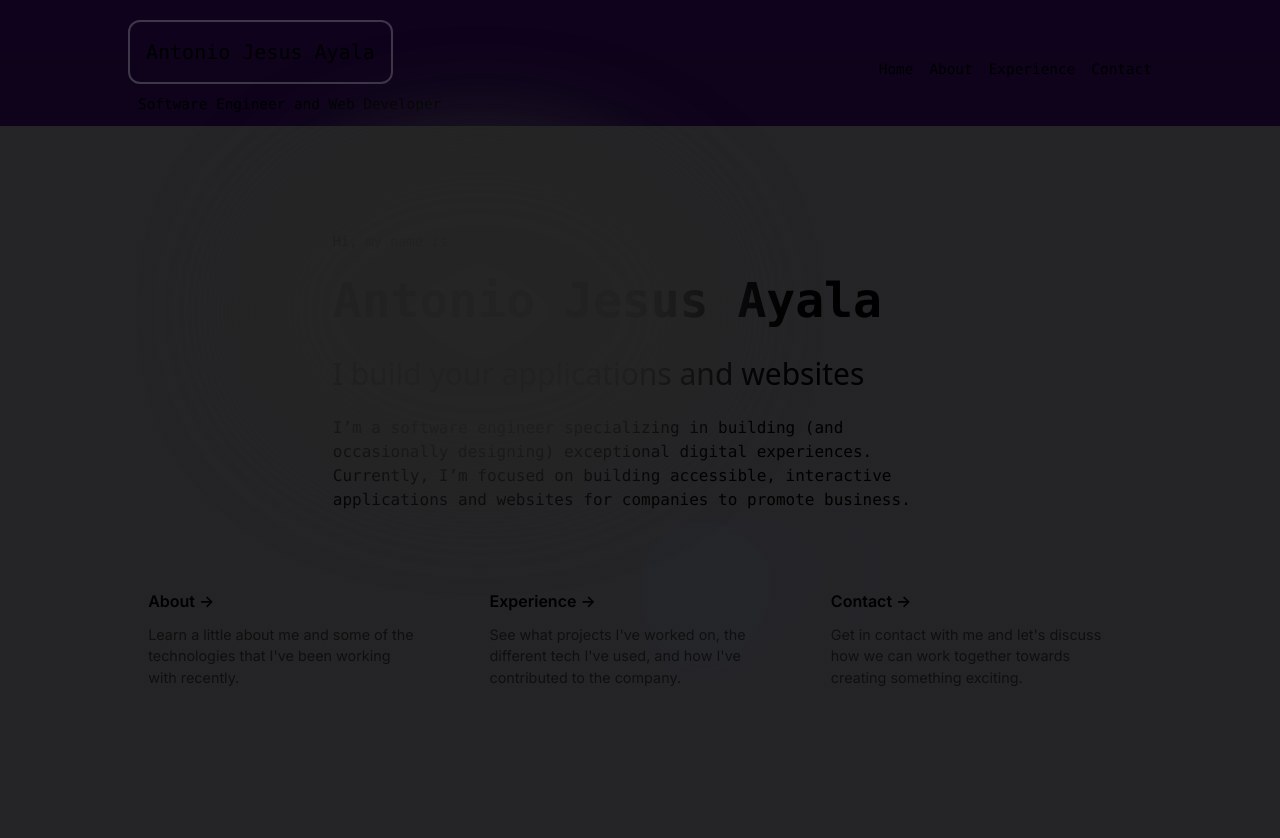
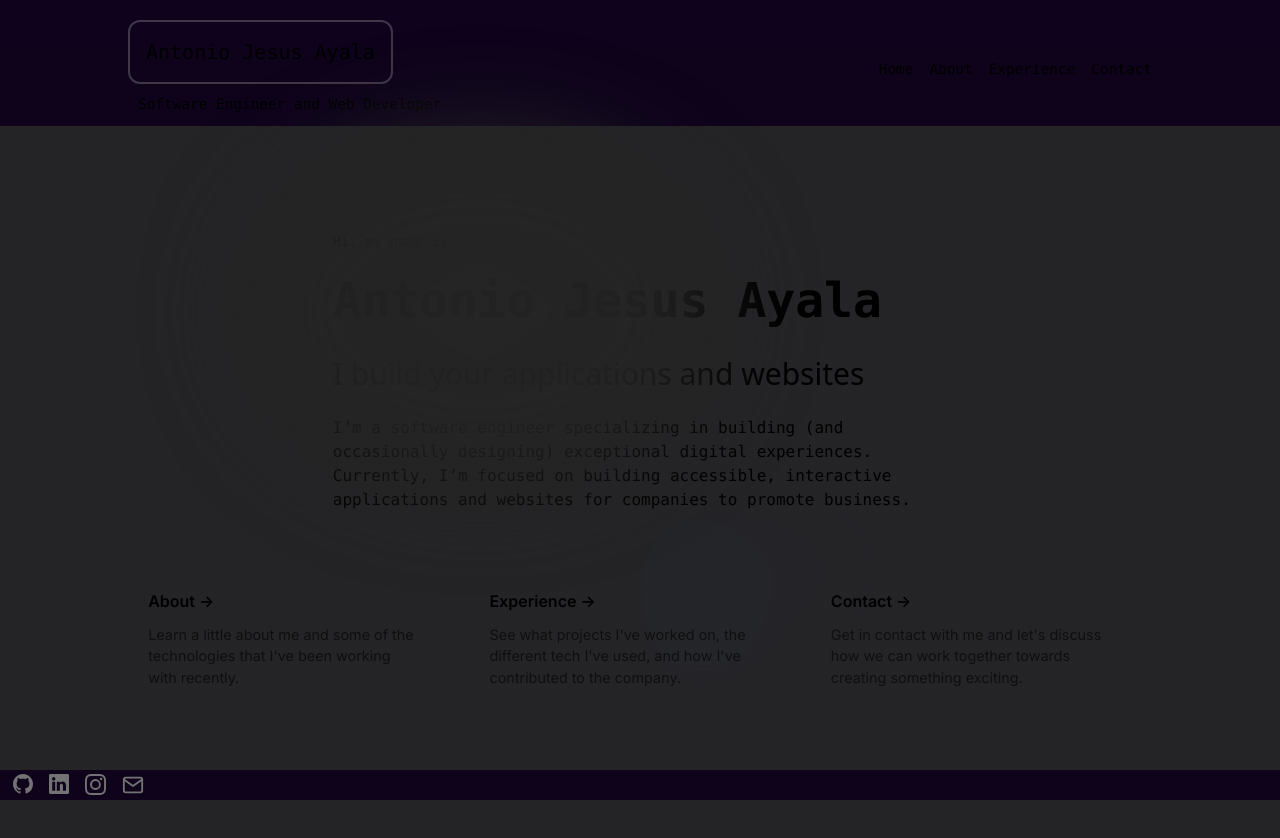
Before and after one commit to antonioclimbs/my-website-portfolio, a Next.js app: page / in a window 1280 px wide. Shown: the top 838 px of the page. Built offline with nearby package versions, Linux system fonts and the light colour scheme.

Commit message:
finished footer

```diff
--- a/components/footer.tsx
+++ b/components/footer.tsx
@@ -1,18 +1,14 @@
-// import {
-//   ArrowIcon,
-//   GitHubIcon,
-// } from 'components/icons';
-
 import { GoMarkGithub } from "react-icons/go";
 import { FiMail } from "react-icons/fi"
 import { BsInstagram, BsLinkedin } from "react-icons/bs"
+import styles from '../styles/Footer.module.css'
 
 export default function Footer() {
   return (
-    <div className='footer'>
+    <div className={styles.footer}>
 
 
-      <ul className="flex flex-col md:flex-row mt-8 space-x-0 md:space-x-4 space-y-2 md:space-y-0 font-sm text-neutral-500 dark:text-neutral-400">
+      <ul className="flex flex-row space-x-4 space-y-0 font-sm text-neutral-500 dark:text-neutral-400">
         <li>
           <a
             rel="noopener noreferrer"
@@ -26,7 +22,7 @@ export default function Footer() {
         </li>
         <li>
           <a
-            className="flex items-center hover:text-neutral-700 dark:hover:text-neutral-200 transition-all"
+            className="flex items-center hover:text-neutral-700 transition-all"
             rel="noopener noreferrer"
             target="_blank"
             href="https://www.linkedin.com/in/antonio-jesus-ayala/"
@@ -37,7 +33,7 @@ export default function Footer() {
         </li>
         <li>
           <a
-            className="flex items-center hover:text-neutral-700 dark:hover:text-neutral-200 transition-all"
+            className="flex items-center hover:text-neutral-700 transition-all"
             rel="noopener noreferrer"
             target="_blank"
             href="https://www.instagram.com/ayala.photographs/"
@@ -48,7 +44,7 @@ export default function Footer() {
         </li>
         <li>
           <a
-            className="flex items-center hover:text-neutral-700 dark:hover:text-neutral-200 transition-all"
+            className="flex items-center hover:text-neutral-700 transition-all"
             rel="noopener noreferrer"
             target="_blank"
             href="mailto:ayala.antonio.jesus@gmail.com"
--- a/pages/_app.tsx
+++ b/pages/_app.tsx
@@ -1,5 +1,6 @@
 import Head from 'next/head'
 import Header from 'components/header'
+import Footer from 'components/footer'
 import '../styles/globals.css'
 
 export default function App({ Component, pageProps }) {
@@ -13,6 +14,7 @@ export default function App({ Component, pageProps }) {
       </Head>
       <Header />
       <Component {...pageProps} />
+      <Footer />
     </>
   )
 }
--- /dev/null
+++ b/styles/Footer.module.css
@@ -0,0 +1,10 @@
+.footer {
+  bottom: 0;
+  position: fixed;
+  background-color: rgba(13, 0, 27, 0.9);
+  width: 100%;
+  padding-bottom: 4px;
+  padding-top: 4px;
+  padding-left: 1%;
+  padding-right: 1%;
+}
```
